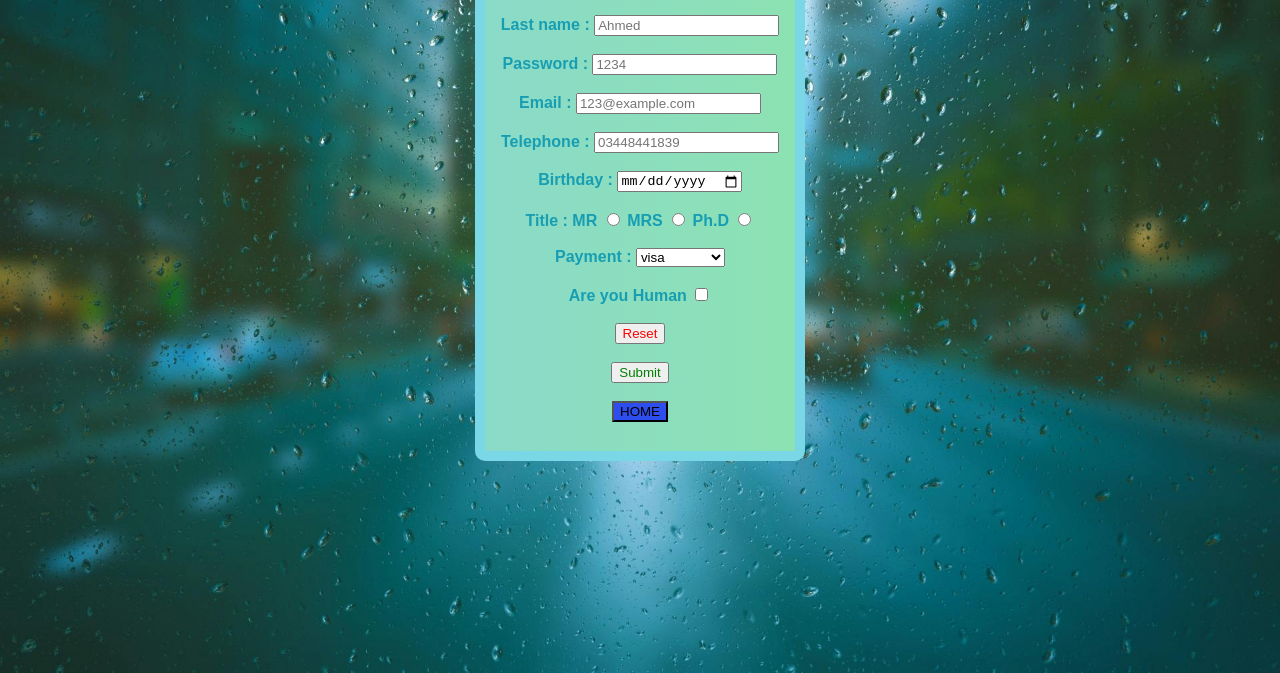
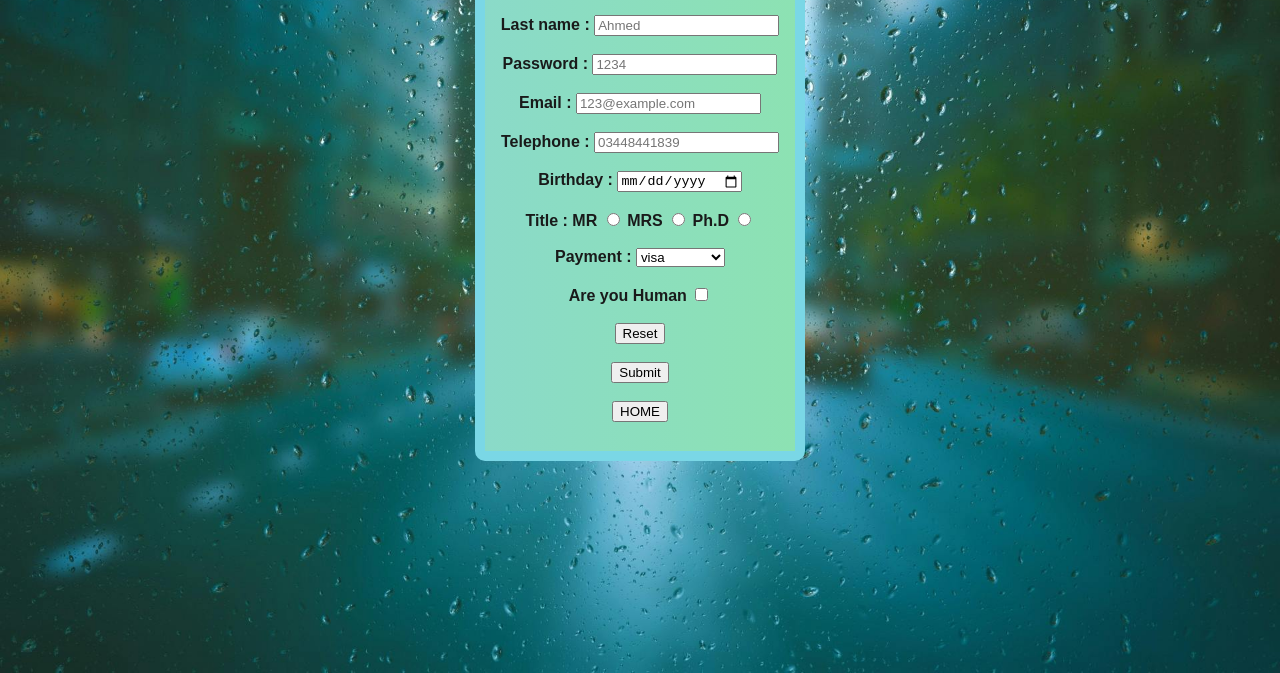
Before and after one commit to Waseem4100/log-in-page, a plain HTML site: page index.html in a window 1280 px wide. Shown: the part 127-800 px from the top of the page. Drawn offline with Linux system fonts and the light colour scheme.

Commit message:
second commit

```diff
--- a/style.css
+++ b/style.css
@@ -14,6 +14,10 @@ h1{
     font-size: xx-large;
 
 }
+h1:hover{
+    text-shadow: 05px 0px 0px rgb(23, 158, 179), 0px 5px 5px rgb(122, 215, 230);
+}
+
 form{
     /* font and text*/
     text-align: center;
@@ -21,7 +25,7 @@ form{
     font-weight: bold;
     font-family: sans-serif;
     font-style: normal;
-    color: rgb(23, 158, 179);
+    color: rgb(25, 26, 26);
     /*background*/
     background: linear-gradient(to right, skyblue,lightgreen);
     background-repeat: no-repeat;
@@ -38,19 +42,21 @@ form{
     width: 300px;
     margin-right: auto;
     margin-left: auto;
-
+}
+form:hover{
+    background: linear-gradient(to right, skyblue,lightgreen);
 
 }
-#reset{
-     color: rgb(255, 0, 0);
+#reset:hover{
+     background-color: rgb(255, 0, 0);
       border: 10;
 }
-#submit{
-    color: green;
+#submit:hover{
+    background-color: green;
      border: 10;
 }
 
-button{
+button:hover{
     background-color: rgb(45, 77, 236)
 
 }
```
